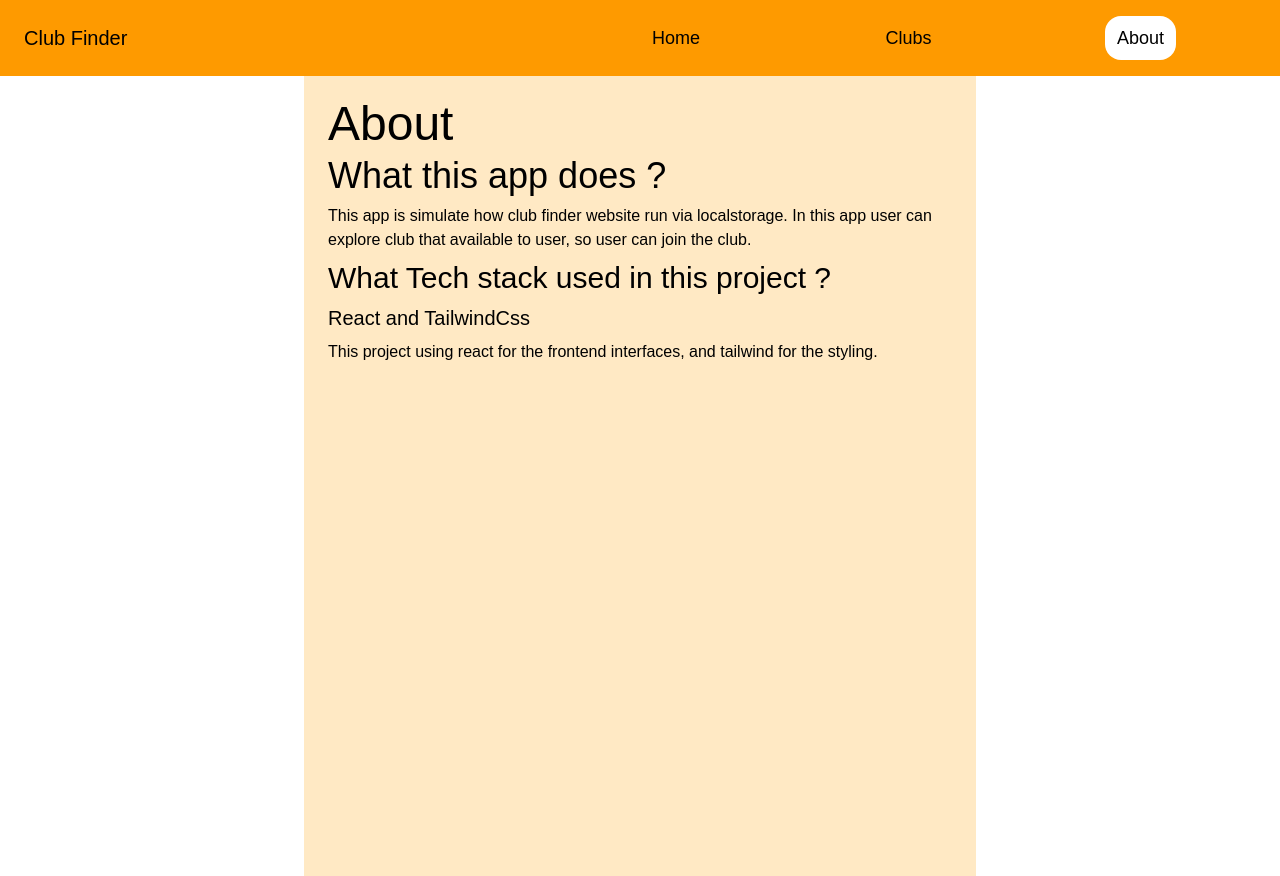
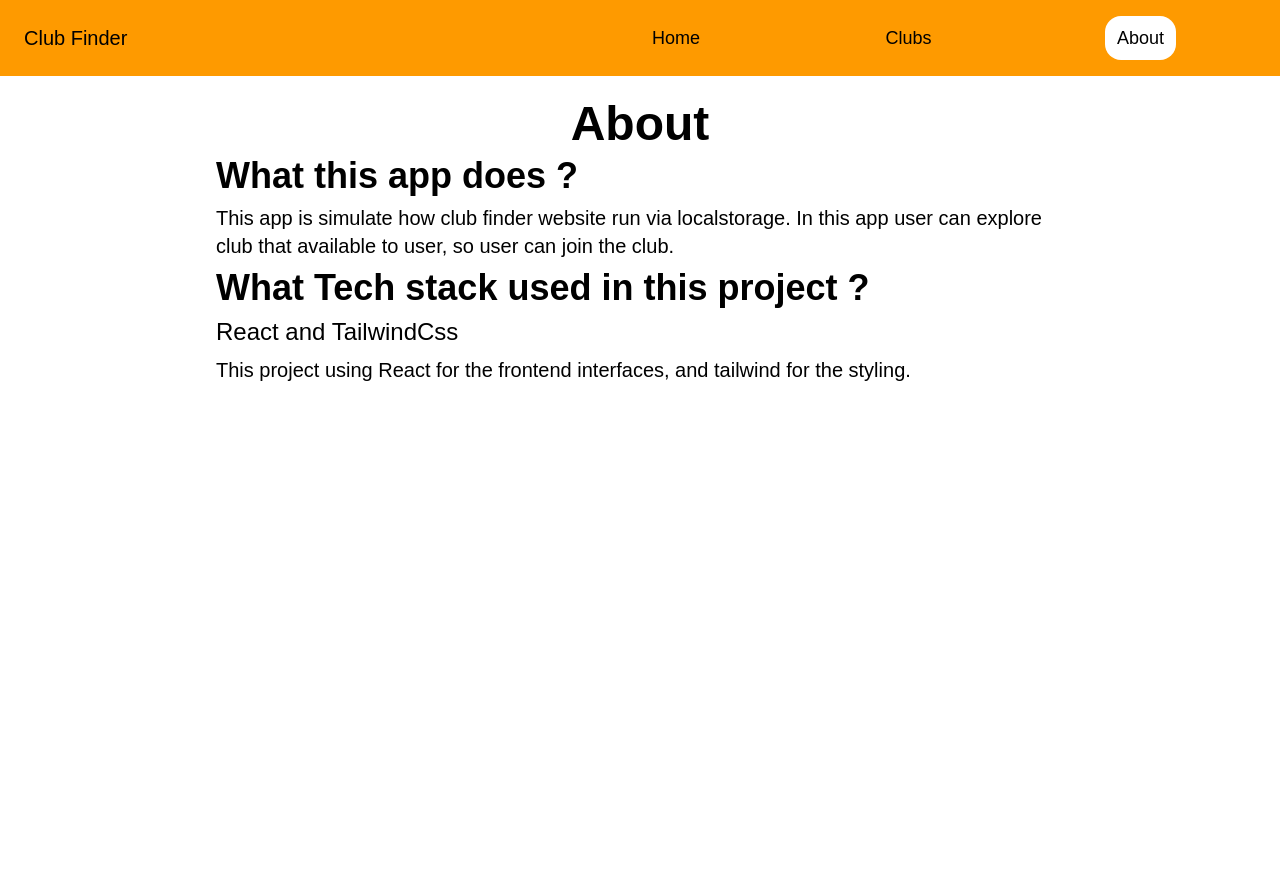
Before and after one commit to vDescent/W5-CampusClubFinder, a React (Vite) app: page /about in a window 1280 px wide. Built offline with nearby package versions, Linux system fonts and the light colour scheme; a web font is replaced by a local one.

Commit message:
chore: up local to github

```diff
--- a/src/App.jsx
+++ b/src/App.jsx
@@ -43,6 +43,8 @@ function App() {
         <Route path='*' element={<NotFound/>}></Route>
       </Routes>
 
+
+
     </div>
   )
 }
--- a/src/pages/About.jsx
+++ b/src/pages/About.jsx
@@ -1,12 +1,12 @@
 export default function About(){
     return(
-        <div className="flex flex-col p-6 max-w-2xl mx-auto gap-2 min-h-screen bg-[#FFE9C4]">
-            <h1 className="text-5xl">About</h1>
-            <h2 className="text-4xl">What this app does ?</h2>
-            <p>This app is simulate how club finder website run via localstorage. In this app user can explore club that available to user, so user can join the club.</p>
-            <h2 className="text-3xl">What Tech stack used in this project ?</h2>
-            <h3 className="text-xl">React and TailwindCss</h3>
-            <p>This project using react for the frontend interfaces, and tailwind for the styling.</p>
+        <div className="flex flex-col p-6 max-w-4xl mx-auto gap-2 min-h-screen">
+            <h1 className="text-5xl self-center font-bold">About</h1>
+            <h2 className="text-4xl font-semibold">What this app does ?</h2>
+            <p className="text-xl">This app is simulate how club finder website run via localstorage. In this app user can explore club that available to user, so user can join the club.</p>
+            <h2 className="text-4xl font-semibold">What Tech stack used in this project ?</h2>
+            <h3 className="text-2xl">React and TailwindCss</h3>
+            <p className="text-xl">This project using React for the frontend interfaces, and tailwind for the styling.</p>
             {/* <p>Explain what the app does and tech stack used.</p> */}
         </div>
     )
--- a/src/pages/ClubDetail.jsx
+++ b/src/pages/ClubDetail.jsx
@@ -5,14 +5,28 @@ export default function ClubDetail(){
     const { clubId } = useParams();
     const displayedClub = searchingClubs(clubId);
 
-    console.log(displayedClub);
+    const handleJoinNow = ()=>{
+        console.log(`Joined`);
+    }
 
     return(
-        <div className="min-h-screen p-10">
-            {/* <img src="" alt="Club Photos"/> */}
-            <h1>Club Detail</h1>
-            <h2>ClubID: {clubId}</h2>
-            <h3>{displayedClub.id}</h3>
+        <div className="flex p-10 border-black border-2 m-8 rounded-2xl gap-4">
+            <img src={displayedClub.image} alt="Club Photos" className="rounded-2xl w-1/2 object-cover"/>
+            <div className="flex flex-col gap-4 items-center justify-center mx-auto max-w-sm w-1/2">
+                <h1 className="text-4xl font-bold">Club Information</h1>
+                <h2 className="text-2xl font-semibold">{displayedClub.name}</h2>
+                <p className="text-justify">{displayedClub.description}</p>
+
+                <h1 className="text-4xl font-bold">Club Events</h1>
+                {displayedClub.events.map((event) =>(
+                    <div className="">
+                        <p className="">Event Name: {event.name}</p>
+                        <p className="">Event Date: {event.date}</p>
+                    </div>
+                ))}
+                <button onClick={()=>handleJoinNow()} className="p-5 bg-amber-500 rounded-2xl hover:bg-black hover:text-white hover:cursor-pointer transition-colors duration-300 ease-in-out">Join this club</button>
+
+            </div>
         </div>
     )
 }
--- a/src/pages/ClubList.jsx
+++ b/src/pages/ClubList.jsx
@@ -24,12 +24,12 @@ export default function ClubList(){
             <h1 className="text-5xl font-bold">Club List</h1>
             <p className="text-xl">Here's club that available for you to join.</p>
             <div className="flex justify-center gap-2">
-                <h1>Sortby</h1>
+                <h4>Sortby</h4>
                 <select name="" id="">
                     <option value="">Name A-Z</option>
                     <option value="">Name Z-A</option>
                 </select>
-                <h1>Mode</h1>
+                <h4>Mode</h4>
                 <select name="" id="" value={viewMode} onChange={(e) => setViewMode(e.target.value)}>
                     <option value="grid">Grid</option>
                     <option value="list">List</option>
```
Also changed, not shown: src/data/clubData.jsx (+5 -2 lines).
